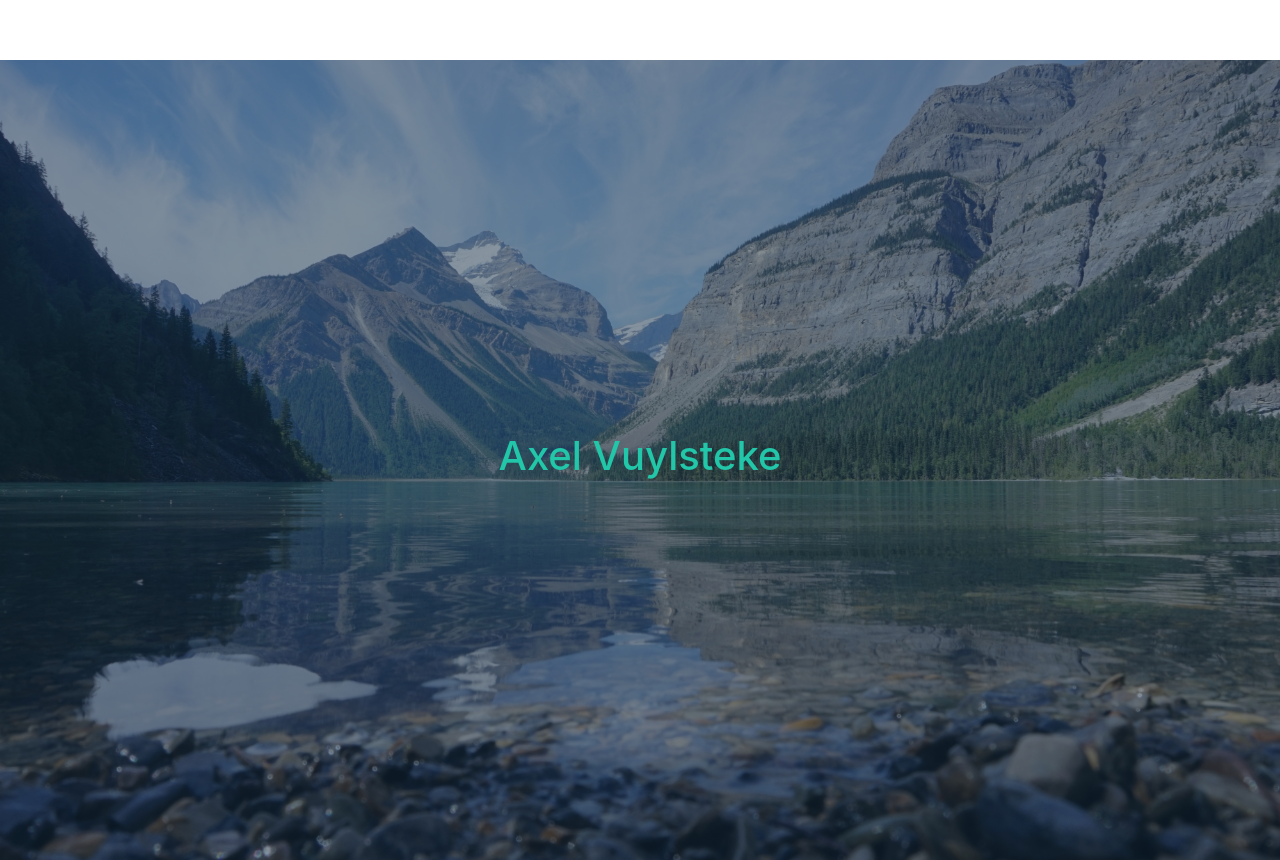
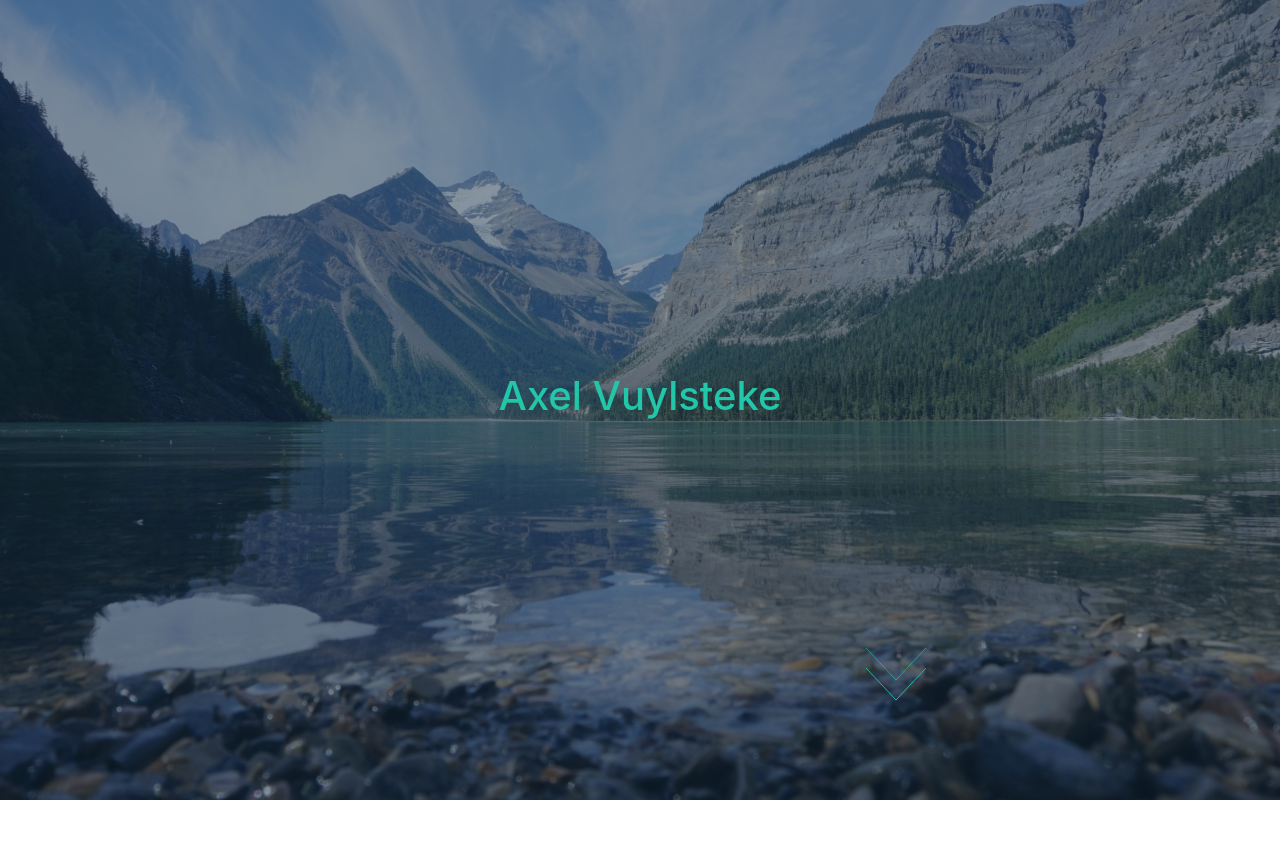
Before and after one commit to axelvuylsteke/axelixx-dev, a Nuxt app: page / in a window 1280 px wide. After the commit the page ends 800 px from the top, so only its background shows below. Built offline with nearby package versions, Linux system fonts and the light colour scheme.

Commit message:
fixed navbar + scrolldownAnimation

```diff
--- /dev/null
+++ b/components/ScrollDownIndicator.vue
@@ -0,0 +1,54 @@
+<template>
+  <svg class="arrows">
+    <path class="a1" d="M0 0 L30 32 L60 0" />
+    <path class="a2" d="M0 20 L30 52 L60 20" />
+    <path class="a3" d="M0 40 L30 72 L60 40" />
+  </svg>
+</template>
+
+<script>
+export default {}
+</script>
+
+<style scoped>
+.arrows {
+  width: 60px;
+  height: 72px;
+  position: absolute;
+  left: 70%;
+  margin-left: -30px;
+  bottom: 10%;
+}
+.arrows path {
+  stroke: #21c7a8;
+  fill: transparent;
+  stroke-width: 1px;
+  animation: arrow 2s infinite;
+  -webkit-animation: arrow 2s infinite;
+}
+
+@keyframes arrow {
+  0% {
+    opacity: 0;
+  }
+  40% {
+    opacity: 1;
+  }
+  80% {
+    opacity: 0;
+  }
+  100% {
+    opacity: 0;
+  }
+}
+
+.arrows path.a1 {
+  animation-delay: -1s;
+}
+.arrows path.a2 {
+  animation-delay: -0.5s;
+}
+.arrows path.a3 {
+  animation-delay: -0s;
+}
+</style>
--- a/layouts/default.vue
+++ b/layouts/default.vue
@@ -20,6 +20,8 @@ export default {
   mounted() {
     if (window.location.pathname !== '/') {
       this.showNavBar = true
+    } else {
+      this.showNavBar = false
     }
     window.addEventListener('scroll', this.onScroll)
   },
@@ -35,15 +37,9 @@ export default {
           // TODO: SET TO FALSE TO ENABLE THE NAVBAR
           this.showNavBar = false
         }
-      } else {
-        this.showNavBar = true
       }
     }
   }
 }
 </script>
-<style scoped>
-.pages {
-  margin-top: 60px;
-}
-</style>
+<style scoped></style>
--- a/pages/index.vue
+++ b/pages/index.vue
@@ -1,14 +1,17 @@
 <template>
   <div>
     <LandingImage />
+    <ScrollDownIndicator />
   </div>
 </template>
 
 <script>
 import LandingImage from '@/components/LandingImage.vue'
+import ScrollDownIndicator from '@/components/ScrollDownIndicator.vue'
 export default {
   components: {
-    LandingImage
+    LandingImage,
+    ScrollDownIndicator
   }
 }
 </script>
--- a/pages/webdev/index.vue
+++ b/pages/webdev.vue
@@ -1,5 +1,5 @@
 <template>
-  <div>
+  <div class="webdev">
     <SkillsLeft content-text="SOME TEXT LEFT" content-title="TITLE" />
     <SkillsRight content-text="SOME TEXT RIGHT" content-title="TITLE" />
   </div>
@@ -17,4 +17,8 @@ export default {
 }
 </script>
 
-<style></style>
+<style scoped>
+.webdev {
+  margin-top: 60px;
+}
+</style>
```
Also changed, not shown: pages/contact.vue (renamed from pages/contact/index.vue), pages/testing.vue (renamed from pages/testing/index.vue).
